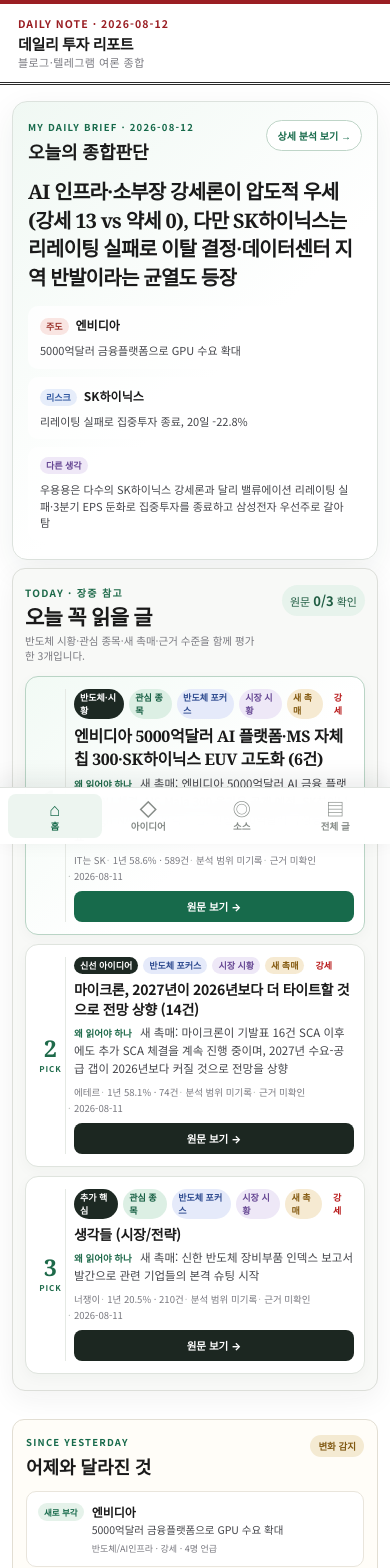
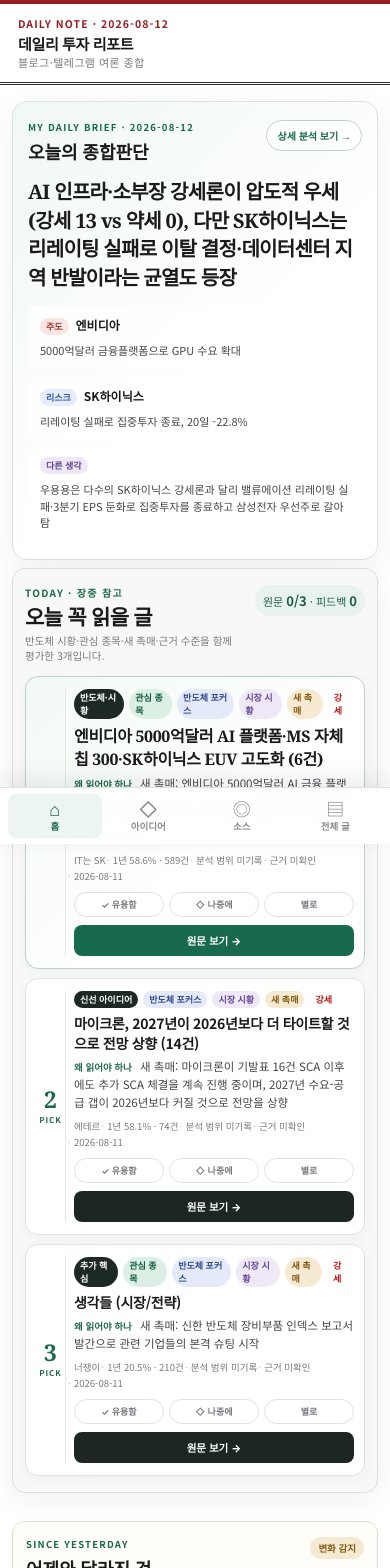
Before and after one commit to Dremandream/naver-blog-dashboard, a React (Vite) app: page / in a window 390 px wide. Shown: the top 1568 px of the page. Built offline with nearby package versions, Linux system fonts and the light colour scheme.

Commit message:
feat: add local recommendation feedback

```diff
--- a/src/App.css
+++ b/src/App.css
@@ -431,6 +431,12 @@
 .must-read-meta { display: flex; flex-wrap: wrap; gap: 3px 8px; margin-top: 7px; color: var(--muted); font-size: 9.5px; }
 .must-read-meta span { position: relative; }
 .must-read-meta span + span::before { content: "·"; position: absolute; left: -6px; color: #b7bdb8; }
+.must-read-feedback { display: flex; flex-wrap: wrap; gap: 5px; margin-top: 9px; }
+.must-read-feedback button { padding: 4px 7px; border: 1px solid #dfe3df; border-radius: 999px; background: #fff; color: var(--muted); font: inherit; font-size: 9px; font-weight: 750; cursor: pointer; }
+.must-read-feedback button:hover { border-color: #9ba69f; color: var(--ink); }
+.must-read-feedback button.active.useful { border-color: #82b19a; background: #e5f3eb; color: #176a4b; }
+.must-read-feedback button.active.later { border-color: #c4a861; background: #f8f0db; color: #795713; }
+.must-read-feedback button.active.not-useful { border-color: #c7c7c7; background: #eceeed; color: #555c58; }
 .must-read-link { min-width: 76px; padding: 9px 10px; border-radius: 8px; background: #1c2721; color: #fff; font-size: 10.5px; font-weight: 800; text-align: center; text-decoration: none; }
 .must-read-featured .must-read-link { min-width: 92px; padding: 11px 13px; background: #176a4b; }
 .must-read-link:hover { background: #1e6a4a; }
@@ -486,6 +492,15 @@
 .dc-evidence-empty { display: block; color: var(--faint); font-size: 10.5px; }
 .dc-empty { padding: 16px 4px; color: var(--muted); font-size: 12px; line-height: 1.5; }
 .dc-disclaimer { margin-top: 14px; color: var(--muted); font-size: 10.5px; line-height: 1.55; }
+.read-later-shelf { margin-top: 13px; padding-top: 12px; border-top: 1px solid #dfe3df; }
+.read-later-head { display: flex; align-items: baseline; justify-content: space-between; gap: 12px; margin-bottom: 7px; }
+.read-later-head b { font-family: var(--serif); font-size: 13px; }
+.read-later-head span { color: var(--muted); font-size: 9px; }
+.read-later-list { display: grid; grid-template-columns: repeat(2, minmax(0, 1fr)); gap: 6px; }
+.read-later-list a { display: flex; flex-direction: column; min-width: 0; gap: 2px; padding: 8px 9px; border: 1px solid #e4e6e2; border-radius: 8px; background: #fff; color: var(--ink); text-decoration: none; }
+.read-later-list a:hover { border-color: #c4a861; background: #fffcf4; }
+.read-later-list a span { overflow: hidden; font-size: 10.5px; font-weight: 750; text-overflow: ellipsis; white-space: nowrap; }
+.read-later-list a small { color: var(--muted); font-size: 8.5px; }
 @media (max-width: 720px) {
   .sp-grid { grid-template-columns: 1fr; gap: 16px; }
   .must-read-list { grid-template-columns: 1fr; }
@@ -510,6 +525,8 @@
   .must-read-card h3 { white-space: normal; }
   .must-read-link, .must-read-featured .must-read-link { grid-column: 2; width: 100%; min-width: 0; padding: 8px; }
   .must-read-meta { gap: 2px 7px; }
+  .must-read-feedback button { flex: 1; min-width: 55px; padding: 5px 4px; }
+  .read-later-list { grid-template-columns: 1fr; }
   .dc-discovery-row { gap: 7px; padding: 9px 9px; }
   .dc-row-link { min-width: 68px; padding: 8px 6px; font-size: 10px; }
   .dc-row-reason, .dc-row-catalyst { font-size: 10.5px; }
--- a/src/components/DecisionCockpit.jsx
+++ b/src/components/DecisionCockpit.jsx
@@ -1,10 +1,12 @@
 import { useEffect, useMemo, useState } from 'react';
 import { buildOpinionConflicts, buildWatchlistBrief, getSessionLabel } from '../utils/decision-dashboard';
 import { selectMustReadPosts } from '../utils/must-read';
+import { feedbackCounts, feedbackKey, savedForLater, updateFeedback } from '../utils/feedback';
 
 const WATCHLIST = ['삼성전자', 'SK하이닉스'];
 const PREFERRED_SECTORS = ['반도체'];
 const USAGE_KEY = 'dashboard:usage:v1';
+const FEEDBACK_KEY = 'dashboard:feedback:v1';
 
 function kstTimeParts() {
   const parts = new Intl.DateTimeFormat('en-US', {
@@ -30,6 +32,11 @@
   } catch {
     return {};
   }
+}
+
+function readFeedback() {
+  try { return JSON.parse(localStorage.getItem(FEEDBACK_KEY) ?? '{}'); }
+  catch { return {}; }
 }
 
 function trustLabel(trust) {
@@ -59,7 +66,7 @@
   return ['근거 미확인', '주장 중심', '근거 있음', '근거 풍부'][value] ?? '근거 미확인';
 }
 
-function MustReadCard({ item, rank, opened, onOpen }) {
+function MustReadCard({ item, rank, opened, feedback, onOpen, onFeedback }) {
   const directional = item.post.stance === '강세' || item.post.stance === '약세';
   return (
     <article className={`must-read-card ${rank === 1 ? 'must-read-featured' : ''} ${opened ? 'dc-row-opened' : ''}`}>
@@ -81,6 +88,11 @@
           <span>{item.depthLabel}</span>
           <span>{evidenceLabel(item.evidenceQuality)}</span>
           <span>{item.post.date}</span>
+        </div>
+        <div className="must-read-feedback" aria-label={`${item.post.title} 피드백`}>
+          <button type="button" aria-pressed={feedback === 'useful'} className={feedback === 'useful' ? 'active useful' : ''} onClick={() => onFeedback(item.post, 'useful')}>✓ 유용함</button>
+          <button type="button" aria-pressed={feedback === 'later'} className={feedback === 'later' ? 'active later' : ''} onClick={() => onFeedback(item.post, 'later')}>◇ 나중에</button>
+          <button type="button" aria-pressed={feedback === 'notUseful'} className={feedback === 'notUseful' ? 'active not-useful' : ''} onClick={() => onFeedback(item.post, 'notUseful')}>별로</button>
         </div>
       </div>
       <a className="must-read-link" href={item.post.url} target="_blank" rel="noreferrer" onClick={() => onOpen(item.post.id)}>
@@ -108,6 +120,7 @@
     [posts, scores, referenceDate],
   );
   const [usage, setUsage] = useState(() => readUsage(referenceDate));
+  const [feedback, setFeedback] = useState(readFeedback);
 
   useEffect(() => {
     setUsage((current) => {
@@ -124,6 +137,8 @@
   const visitDays = weekEntries.filter(([, value]) => value.visited).length;
   const weekClicks = weekEntries.reduce((sum, [, value]) => sum + new Set(value.opened ?? []).size, 0);
   const selectionRatio = posts.length ? ((mustReads.length / posts.length) * 100).toFixed(1) : '0.0';
+  const feedbackSummary = feedbackCounts(feedback);
+  const laterItems = savedForLater(posts, feedback);
 
   const markOpened = (postId) => {
     setUsage((current) => {
@@ -131,6 +146,14 @@
       opened.add(postId);
       const next = { ...current, [referenceDate]: { ...(current[referenceDate] ?? {}), visited: true, opened: [...opened] } };
       try { localStorage.setItem(USAGE_KEY, JSON.stringify(next)); } catch { /* 기기 내 표시만 유지 */ }
+      return next;
+    });
+  };
+
+  const markFeedback = (post, status) => {
+    setFeedback((current) => {
+      const next = updateFeedback(current, post, status);
+      try { localStorage.setItem(FEEDBACK_KEY, JSON.stringify(next)); } catch { /* 기기 내 표시만 유지 */ }
       return next;
     });
   };
@@ -143,7 +166,7 @@
           <h2 id="decision-title">오늘 꼭 읽을 글</h2>
           <p>반도체 시황·관심 종목·새 촉매·근거 수준을 함께 평가한 3개입니다.</p>
         </div>
-        <div className="dc-open-progress">원문 <b>{openedCount}/{mustReads.length}</b> 확인</div>
+        <div className="dc-open-progress">원문 <b>{openedCount}/{mustReads.length}</b> · 피드백 <b>{feedbackSummary.total}</b></div>
       </div>
 
       {!compact && (
@@ -159,9 +182,31 @@
           <div className="dc-empty">최근 2일 글 중 원문을 우선 추천할 만한 투자 글이 없습니다.</div>
         )}
         {mustReads.map((item, index) => (
-          <MustReadCard key={item.post.id} item={item} rank={index + 1} opened={openedIds.has(item.post.id)} onOpen={markOpened} />
+          <MustReadCard
+            key={item.post.id}
+            item={item}
+            rank={index + 1}
+            opened={openedIds.has(item.post.id)}
+            feedback={feedback[feedbackKey(item.post)]?.status}
+            onOpen={markOpened}
+            onFeedback={markFeedback}
+          />
         ))}
       </div>
+
+      {compact && laterItems.length > 0 && (
+        <div className="read-later-shelf">
+          <div className="read-later-head"><b>나중에 보기</b><span>{laterItems.length}개 저장 · 이 기기에서만</span></div>
+          <div className="read-later-list">
+            {laterItems.map((item) => (
+              <a key={item.id} href={item.url} target="_blank" rel="noreferrer" onClick={() => markOpened(item.id)}>
+                <span>{item.title}</span>
+                <small>{item.source} · {item.postDate}</small>
+              </a>
+            ))}
+          </div>
+        </div>
+      )}
 
       {!compact && <div className="dc-lower-grid">
         <div className="dc-panel">
--- /dev/null
+++ b/src/utils/feedback.js
@@ -0,0 +1,57 @@
+const VALID_STATUSES = new Set(['useful', 'later', 'notUseful']);
+
+export function feedbackKey(post) {
+  return post?.url || post?.id || '';
+}
+
+function snapshot(post, status, ratedAt) {
+  return {
+    status,
+    title: post.title ?? '',
+    url: post.url ?? '',
+    source: post.person || post.blog_name || '출처 미상',
+    sector: post.sector ?? '기타',
+    stocks: [...(post.stocks ?? [])],
+    postDate: post.date ?? '',
+    ratedAt,
+  };
+}
+
+export function updateFeedback(current, post, status, ratedAt = new Date().toISOString()) {
+  const key = feedbackKey(post);
+  if (!key || !VALID_STATUSES.has(status)) return { ...current };
+  const next = { ...current };
+  if (next[key]?.status === status) delete next[key];
+  else next[key] = snapshot(post, status, ratedAt);
+  return next;
+}
+
+export function feedbackCounts(feedback) {
+  const counts = { useful: 0, later: 0, notUseful: 0, total: 0 };
+  for (const item of Object.values(feedback ?? {})) {
+    if (!VALID_STATUSES.has(item?.status)) continue;
+    counts[item.status]++;
+    counts.total++;
+  }
+  return counts;
+}
+
+export function savedForLater(posts, feedback) {
+  const currentByKey = new Map((posts ?? []).map((post) => [feedbackKey(post), post]));
+  return Object.entries(feedback ?? {})
+    .filter(([, item]) => item?.status === 'later' && item.url)
+    .map(([key, item]) => {
+      const post = currentByKey.get(key);
+      return {
+        id: post?.id ?? key,
+        title: post?.title ?? item.title,
+        url: post?.url ?? item.url,
+        source: post?.person || post?.blog_name || item.source,
+        sector: post?.sector ?? item.sector,
+        stocks: post?.stocks ?? item.stocks ?? [],
+        postDate: post?.date ?? item.postDate,
+        ratedAt: item.ratedAt,
+      };
+    })
+    .sort((a, b) => String(b.ratedAt).localeCompare(String(a.ratedAt)));
+}
```
Also changed, not shown: tests/regression.mjs (+16 -0 lines), 2 other files (tests, documents, lock files or other folders).
